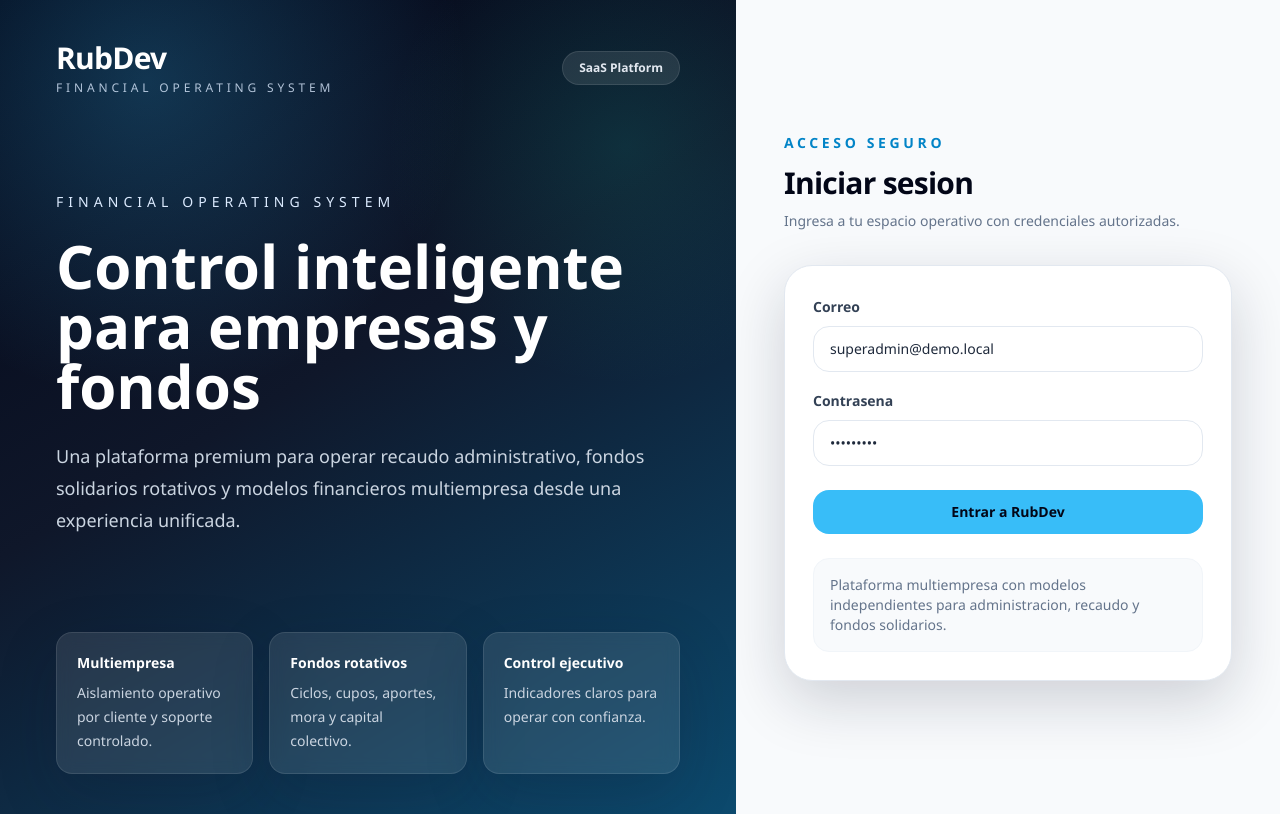
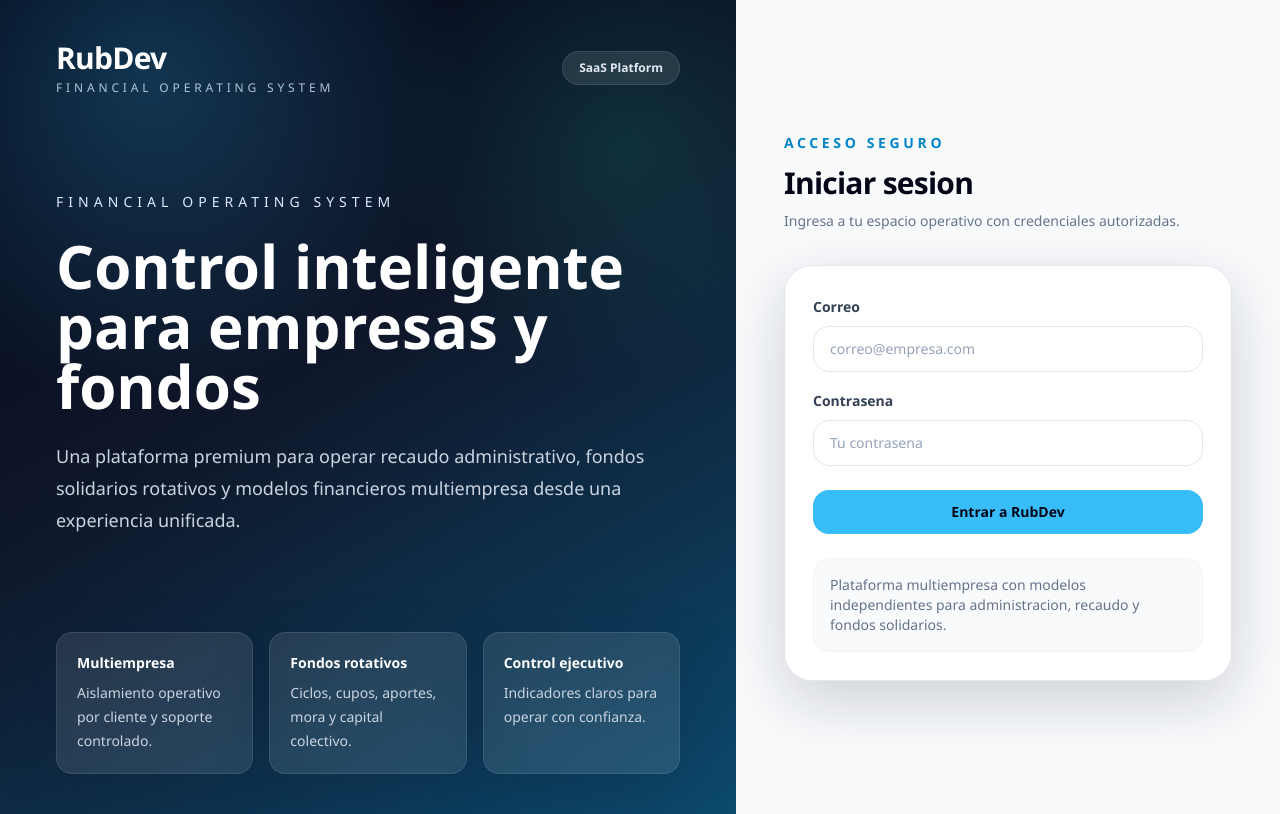
Before and after one commit to rubdevdevelopment-sys/sistema-financiero-saas, a React (Vite) app in the folder frontend/: page /login in a window 1280 px wide. Built offline with nearby package versions, Linux system fonts and the light colour scheme; no server answers.

Commit message:
FIX LOGIN REQUERID

```diff
--- a/frontend/src/pages/auth/LoginPage.jsx
+++ b/frontend/src/pages/auth/LoginPage.jsx
@@ -12,8 +12,8 @@
   const navigate = useNavigate();
   const { login } = useAuth();
   const [form, setForm] = useState({
-    email: "superadmin@demo.local",
-    password: "Admin123*"
+    email: "",
+    password: ""
   });
   const [error, setError] = useState("");
   const [loading, setLoading] = useState(false);
```
